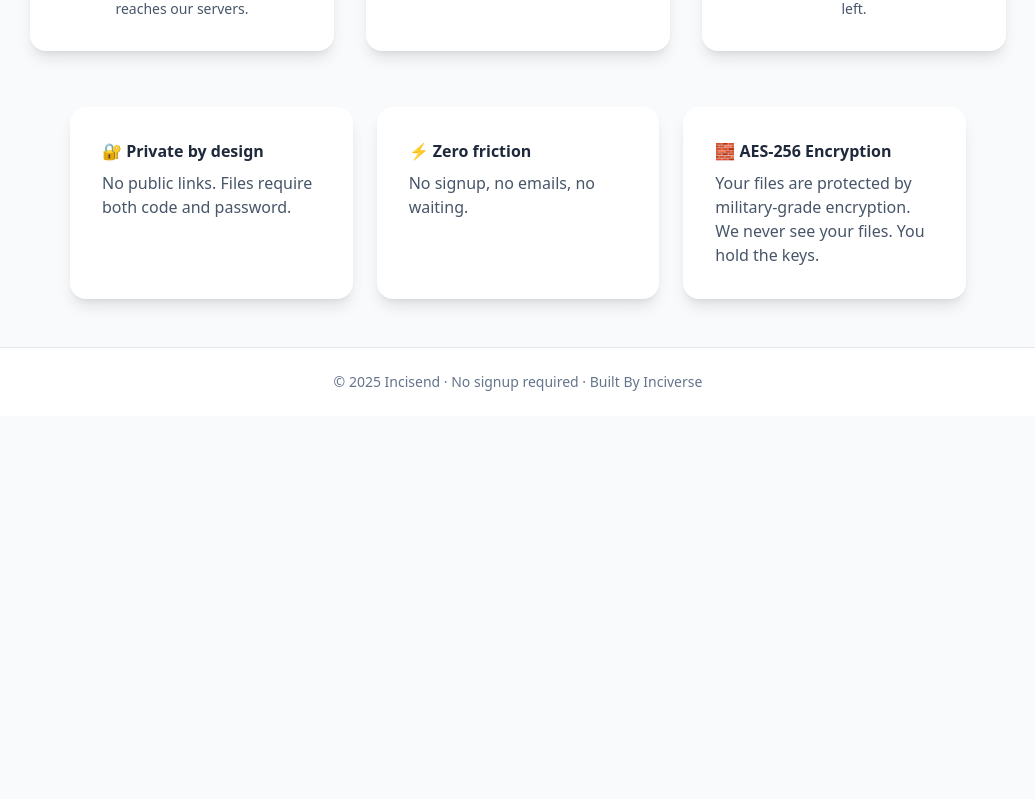
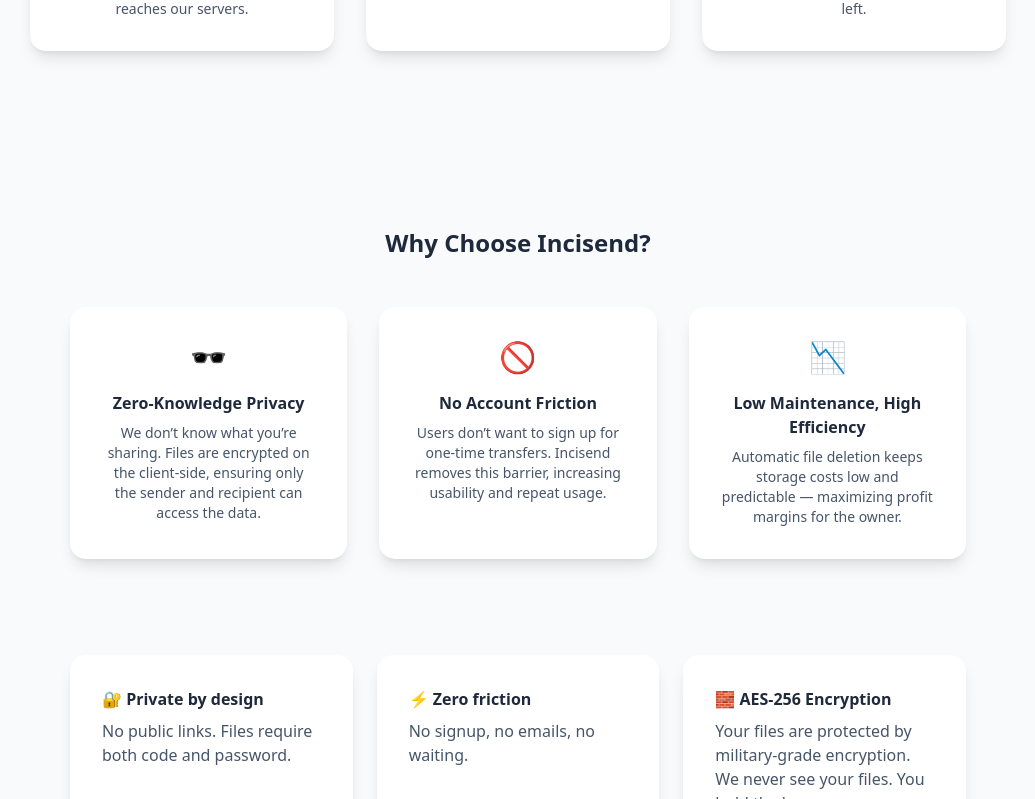
Before and after one commit to Inciverse/incisend, a Next.js app: page / in a window 1280 px wide. Shown: the part 668-1467 px from the top of the page, without its empty margins (122-1157 px from the left). Before the commit the page ends 1084 px from the top, so only its background shows below. Built offline with nearby package versions, Linux system fonts and the light colour scheme.

Commit message:
Update page.tsx

```diff
--- a/app/page.tsx
+++ b/app/page.tsx
@@ -80,6 +80,44 @@ export default function Home() {
 </section>
 
 
+      {/* WHY CHOOSE INCISEND */}
+<section className="max-w-6xl w-full mt-20 rounded-2xl bg-slate-50 p-10">
+  <h2 className="text-center text-2xl font-semibold mb-12">
+    Why Choose Incisend?
+  </h2>
+
+  <div className="grid grid-cols-1 md:grid-cols-3 gap-8">
+    <div className="card text-center">
+      <div className="text-3xl mb-4">🕶️</div>
+      <h3 className="font-semibold mb-2">Zero-Knowledge Privacy</h3>
+      <p className="text-sm text-slate-600">
+        We don’t know what you’re sharing. Files are encrypted on the client-side,
+        ensuring only the sender and recipient can access the data.
+      </p>
+    </div>
+
+    <div className="card text-center">
+      <div className="text-3xl mb-4">🚫</div>
+      <h3 className="font-semibold mb-2">No Account Friction</h3>
+      <p className="text-sm text-slate-600">
+        Users don’t want to sign up for one-time transfers. Incisend removes this
+        barrier, increasing usability and repeat usage.
+      </p>
+    </div>
+
+    <div className="card text-center">
+      <div className="text-3xl mb-4">📉</div>
+      <h3 className="font-semibold mb-2">Low Maintenance, High Efficiency</h3>
+      <p className="text-sm text-slate-600">
+        Automatic file deletion keeps storage costs low and predictable —
+        maximizing profit margins for the owner.
+      </p>
+    </div>
+  </div>
+</section>
+
+
+
       {/* TRUST */}
       <div className="max-w-4xl w-full grid grid-cols-1 sm:grid-cols-3 gap-6">
         <div className="card">
```
